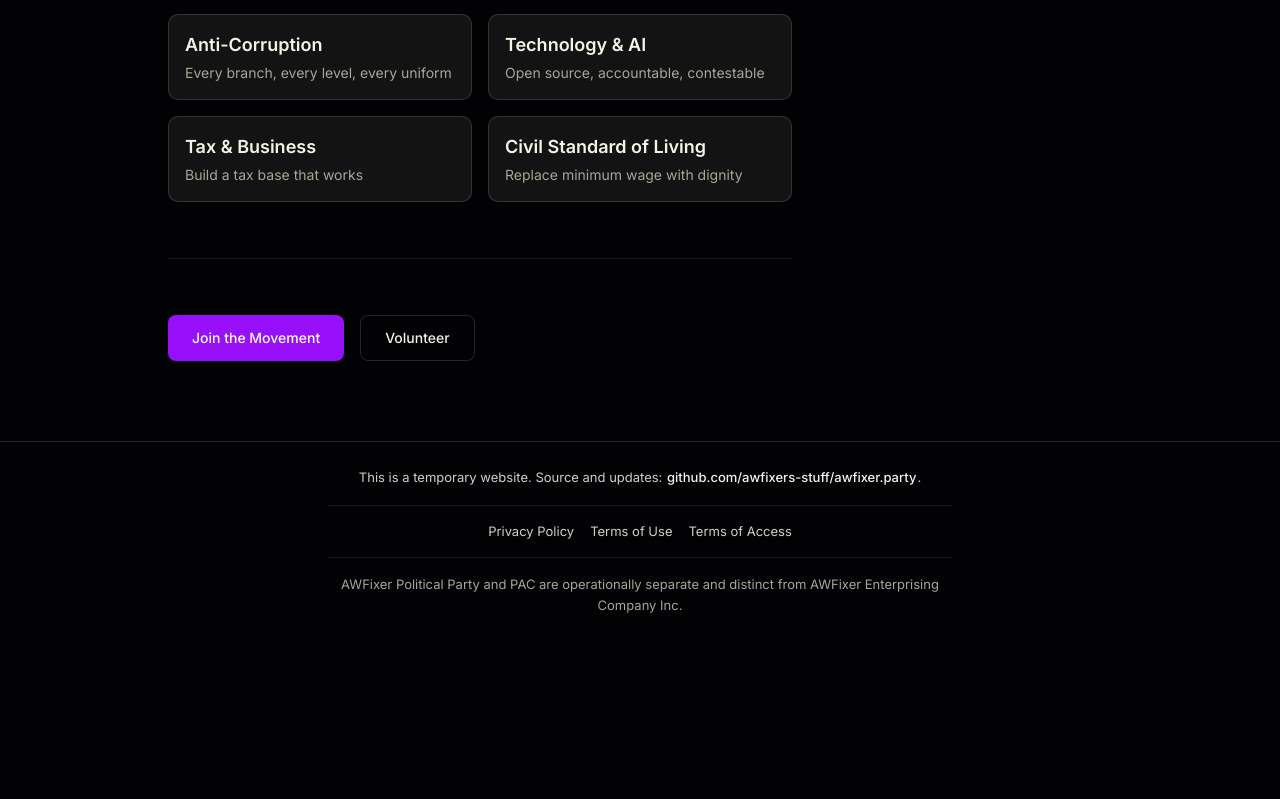
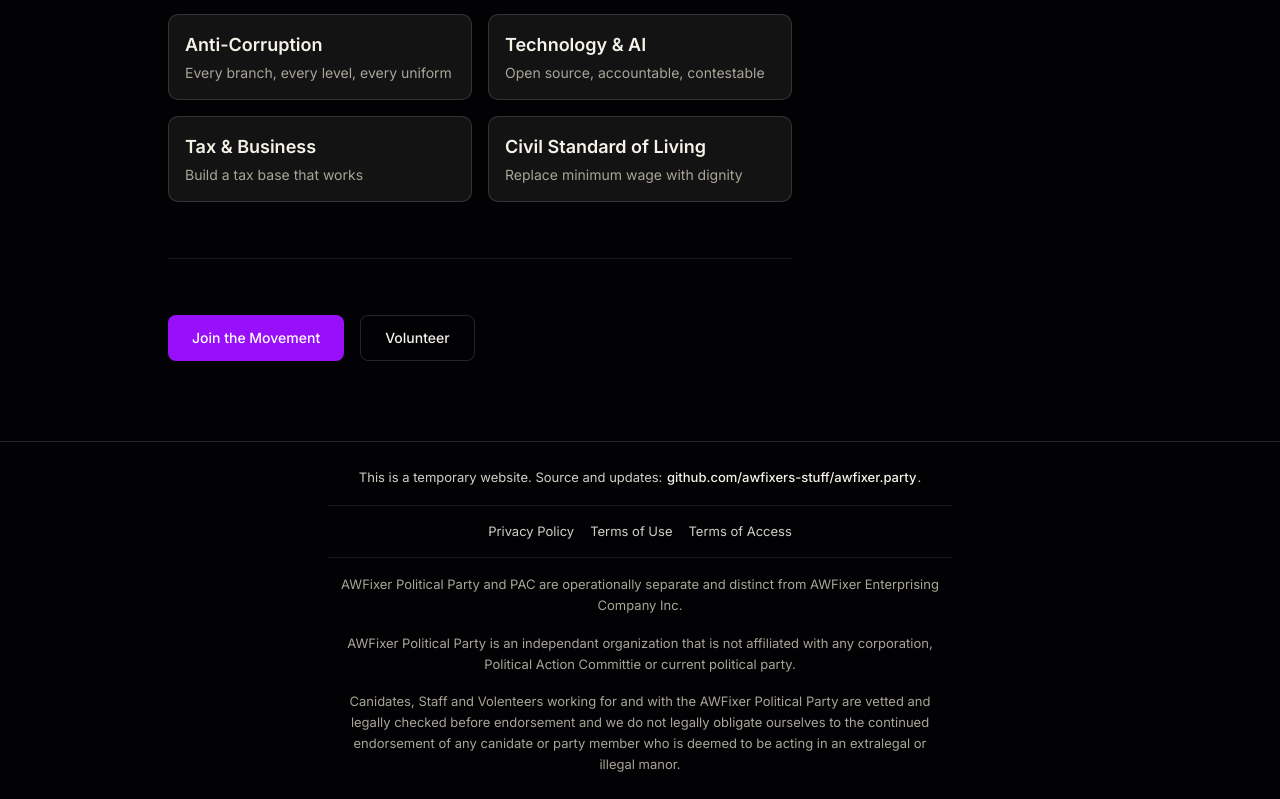
Before and after one commit to awfixers-stuff/tmp.awfixer.party, a Next.js app: page /platform in a window 1280 px wide. Shown: the part 905-1704 px from the top of the page. Before the commit the page ends 1546 px from the top, so only its background shows below. Built offline with nearby package versions, Linux system fonts and the light colour scheme.

Commit message:
feat: update tmpsite

```diff
--- a/app/events/page.tsx
+++ b/app/events/page.tsx
@@ -31,7 +31,9 @@
     hybrid: "Hybrid",
   }
   return (
-    <span className={`rounded-full px-2 py-0.5 text-xs font-medium ${colors[type as keyof typeof colors]}`}>
+    <span
+      className={`rounded-full px-2 py-0.5 text-xs font-medium ${colors[type as keyof typeof colors]}`}
+    >
       {labels[type as keyof typeof labels]}
     </span>
   )
@@ -45,14 +47,15 @@
     <div className="flex">
       <main className="mx-auto flex w-full max-w-2xl flex-1 flex-col gap-12 px-4 pb-16 sm:gap-14 sm:px-6 sm:pb-20">
         <header className="space-y-3">
-          <p className="font-mono text-xs uppercase tracking-widest text-purple-600">
+          <p className="font-mono text-xs tracking-widest text-purple-600 uppercase">
             AWFixer Political Party
           </p>
           <h1 className="font-heading text-3xl font-bold tracking-tight sm:text-4xl">
             Events
           </h1>
           <p className="text-lg text-muted-foreground">
-            Join us at our events to learn about and help shape the AWFixer platform.
+            Join us at our events to learn about and help shape the AWFixer
+            platform.
           </p>
         </header>
 
@@ -60,7 +63,9 @@
 
         {upcomingEvents.length > 0 && (
           <>
-            <h2 className="font-heading text-xl font-semibold">Upcoming Events</h2>
+            <h2 className="font-heading text-xl font-semibold">
+              Upcoming Events
+            </h2>
             <div className="grid gap-4">
               {upcomingEvents.map((event) => (
                 <a
@@ -82,10 +87,15 @@
                     </div>
                     <div className="shrink-0 text-right">
                       <p className="font-mono text-sm font-semibold text-purple-600">
-                        {new Date(event.date).toLocaleDateString("en-US", { month: "short", day: "numeric" })}
+                        {new Date(event.date).toLocaleDateString("en-US", {
+                          month: "short",
+                          day: "numeric",
+                        })}
                       </p>
                       {event.time && (
-                        <p className="text-xs text-muted-foreground">{event.time}</p>
+                        <p className="text-xs text-muted-foreground">
+                          {event.time}
+                        </p>
                       )}
                     </div>
                   </div>
@@ -98,7 +108,9 @@
         {pastEvents.length > 0 && (
           <>
             <Separator className="bg-border/60" />
-            <h2 className="font-heading text-xl font-semibold text-muted-foreground">Past Events</h2>
+            <h2 className="font-heading text-xl font-semibold text-muted-foreground">
+              Past Events
+            </h2>
             <div className="grid gap-4 opacity-60">
               {pastEvents.map((event) => (
                 <a
@@ -120,7 +132,11 @@
                     </div>
                     <div className="shrink-0 text-right">
                       <p className="font-mono text-sm text-muted-foreground">
-                        {new Date(event.date).toLocaleDateString("en-US", { month: "short", day: "numeric", year: "numeric" })}
+                        {new Date(event.date).toLocaleDateString("en-US", {
+                          month: "short",
+                          day: "numeric",
+                          year: "numeric",
+                        })}
                       </p>
                     </div>
                   </div>
@@ -140,7 +156,7 @@
 
         <div className="flex flex-col gap-4 sm:flex-row">
           <a
-            href="https://discord.awfixer.party"
+            href="https://mee6.gg/awfixerpolitics"
             className="inline-flex items-center justify-center rounded-md bg-purple-600 px-6 py-3 text-sm font-medium text-white transition-colors hover:bg-purple-700"
           >
             Join Discord
--- a/app/platform/page.tsx
+++ b/app/platform/page.tsx
@@ -67,7 +67,7 @@
     <div className="flex">
       <main className="mx-auto flex w-full max-w-2xl flex-1 flex-col gap-12 px-4 pb-16 sm:gap-14 sm:px-6 sm:pb-20">
         <header className="space-y-3" id="platform">
-          <p className="font-mono text-xs uppercase tracking-widest text-purple-600">
+          <p className="font-mono text-xs tracking-widest text-purple-600 uppercase">
             AWFixer Political Party
           </p>
           <h1 className="font-heading text-3xl font-bold tracking-tight sm:text-4xl">
@@ -89,7 +89,9 @@
               href={item.href}
               className="block rounded-lg border bg-card p-4 transition-colors hover:bg-accent"
             >
-              <h3 className="font-heading text-lg font-semibold">{item.label}</h3>
+              <h3 className="font-heading text-lg font-semibold">
+                {item.label}
+              </h3>
               <p className="mt-1 text-sm text-muted-foreground">
                 {item.description}
               </p>
@@ -101,7 +103,7 @@
 
         <div className="flex flex-col gap-4 sm:flex-row" id="join-the-movement">
           <a
-            href="https://discord.awfixer.party"
+            href="https://mee6.gg/awfixerpolitics"
             className="inline-flex items-center justify-center rounded-md bg-purple-600 px-6 py-3 text-sm font-medium text-white transition-colors hover:bg-purple-700"
           >
             Join the Movement
--- a/components/site-footer.tsx
+++ b/components/site-footer.tsx
@@ -6,7 +6,7 @@
   return (
     <footer className="mt-auto border-t border-border">
       <div className="mx-auto flex max-w-2xl flex-col gap-4 px-4 py-6 sm:px-6">
-        <p className="text-pretty text-center text-[0.8125rem] leading-relaxed text-foreground/85">
+        <p className="text-center text-[0.8125rem] leading-relaxed text-pretty text-foreground/85">
           This is a temporary website. Source and updates:{" "}
           <Button
             variant="link"
@@ -45,9 +45,21 @@
           </Link>
         </nav>
         <Separator className="bg-border/60" />
-        <p className="text-pretty text-center text-[0.8125rem] leading-relaxed text-muted-foreground">
+        <p className="text-center text-[0.8125rem] leading-relaxed text-pretty text-muted-foreground">
           AWFixer Political Party and PAC are operationally separate and
           distinct from AWFixer Enterprising Company Inc.
+        </p>
+        <p className="text-center text-[0.8125rem] leading-relaxed text-pretty text-muted-foreground">
+          AWFixer Political Party is an independant organization that is not
+          affiliated with any corporation, Political Action Committie or current
+          political party.
+        </p>
+        <p className="text-center text-[0.8125rem] leading-relaxed text-pretty text-muted-foreground">
+          Canidates, Staff and Volenteers working for and with the AWFixer
+          Political Party are vetted and legally checked before endorsement and
+          we do not legally obligate ourselves to the continued endorsement of
+          any canidate or party member who is deemed to be acting in an
+          extralegal or illegal manor.
         </p>
       </div>
     </footer>
```
Also changed, not shown: app/events/[slug]/page.tsx (+45 -10 lines).
